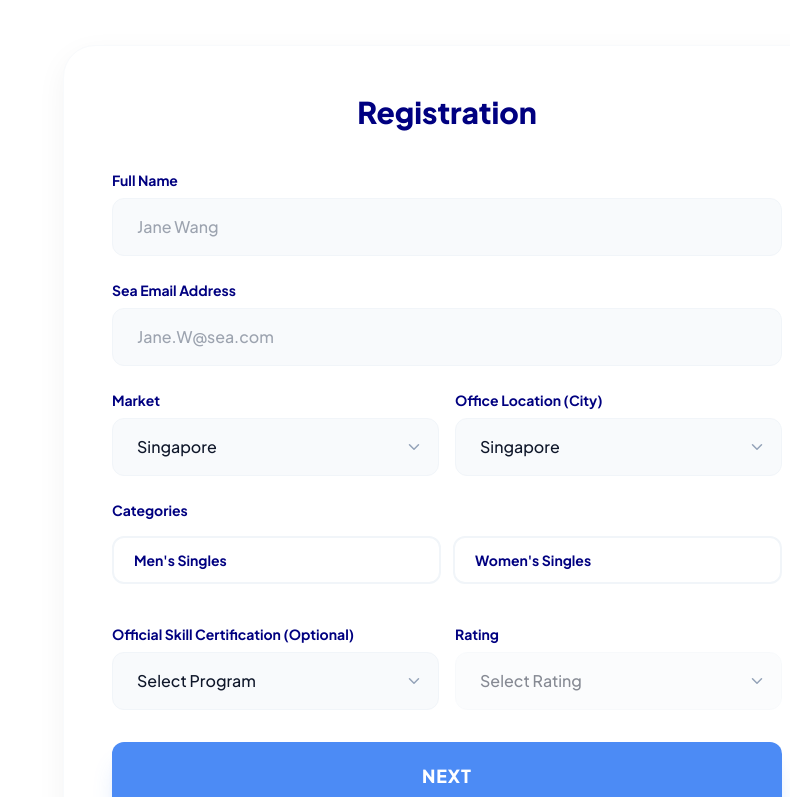
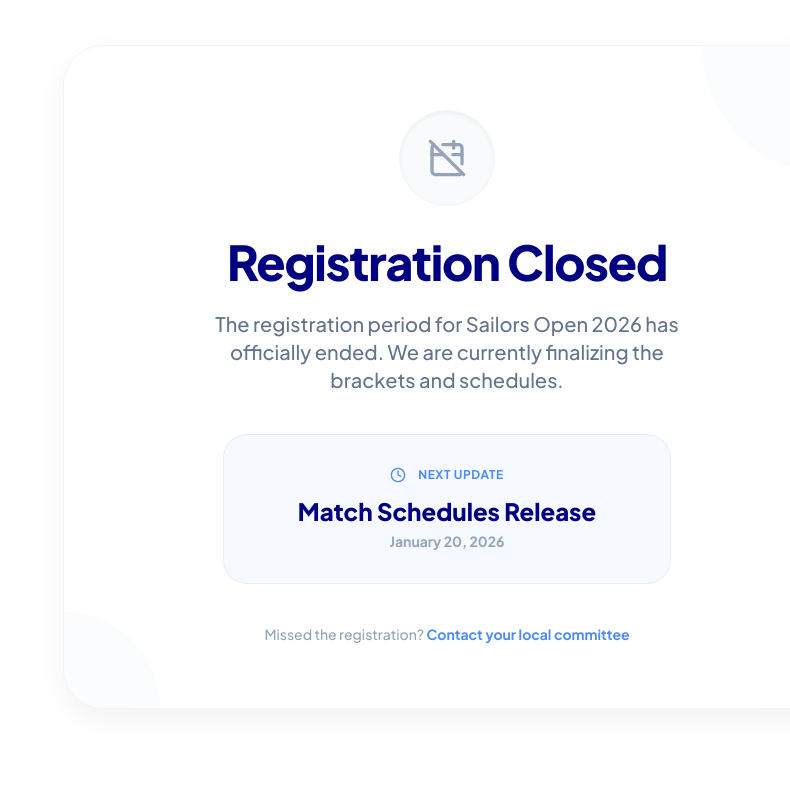
Before and after one commit to gokingsg/sailor_open_test2, a React (Vite) app: page / in a window 1280 px wide. Shown: the part 5980-6777 px from the top of the page, without its empty margins (490-1280 px from the left). Built offline with nearby package versions, Linux system fonts and the light colour scheme.

Commit message:
fix: Close registration and simplify leaderboard display
Registration is now closed and displays a "Registration Closed" state.
Leaderboard display is simplified by removing "Sets W" and "Sets L" columns.

```diff
--- a/components/LeaderboardSection.tsx
+++ b/components/LeaderboardSection.tsx
@@ -120,8 +120,6 @@ export const LeaderboardSection = ({ onPlayerClick }: LeaderboardSectionProps) =
                 <th className="px-10 py-5 font-black text-[#000080] text-sm uppercase tracking-wider border-r border-white/20 text-center bg-[#c5daf3]">P</th>
                 <th className="px-10 py-5 font-black text-[#000080] text-sm uppercase tracking-wider border-r border-white/20 text-center bg-[#b8d2f0]">W</th>
                 <th className="px-10 py-5 font-black text-[#000080] text-sm uppercase tracking-wider border-r border-white/20 text-center bg-[#abc9ec]">L</th>
-                <th className="px-4 py-5 font-black text-[#000080] text-sm uppercase tracking-wider border-r border-white/20 text-center">Sets W</th>
-                <th className="px-4 py-5 font-black text-[#000080] text-sm uppercase tracking-wider border-r border-white/20 text-center">Sets L</th>
                 <th className="px-4 py-5 font-black text-[#000080] text-sm uppercase tracking-wider border-r border-white/20 text-center">Games W</th>
                 <th className="px-4 py-5 font-black text-[#000080] text-sm uppercase tracking-wider border-r border-white/20 text-center">Games L</th>
                 <th className="px-6 py-5 font-black text-[#000080] text-sm uppercase tracking-wider border-r border-white/20 text-center">Games % Won</th>
@@ -144,8 +142,6 @@ export const LeaderboardSection = ({ onPlayerClick }: LeaderboardSectionProps) =
                   <td className="px-10 py-5 font-black text-[#000080] border-r border-slate-50 text-center bg-slate-50/40">{entry.played}</td>
                   <td className="px-10 py-5 font-black text-[#000080] border-r border-slate-50 text-center bg-slate-50/60">{entry.won}</td>
                   <td className="px-10 py-5 font-black text-[#000080] border-r border-slate-50 text-center bg-slate-50/80">{entry.lost}</td>
-                  <td className="px-4 py-5 font-medium text-slate-600 border-r border-slate-50 text-center">{entry.setsW}</td>
-                  <td className="px-4 py-5 font-medium text-slate-600 border-r border-slate-50 text-center">{entry.setsL}</td>
                   <td className="px-4 py-5 font-medium text-slate-600 border-r border-slate-50 text-center">{entry.gamesW}</td>
                   <td className="px-4 py-5 font-medium text-slate-600 border-r border-slate-50 text-center">{entry.gamesL}</td>
                   <td className="px-6 py-5 font-medium text-slate-600 border-r border-slate-50 text-center">{entry.gamesPct}</td>
@@ -154,7 +150,7 @@ export const LeaderboardSection = ({ onPlayerClick }: LeaderboardSectionProps) =
               ))}
               {LEADERBOARD_DATA.length === 0 && (
                 <tr>
-                   <td colSpan={11} className="px-6 py-12 text-center text-slate-400 font-bold italic">
+                   <td colSpan={9} className="px-6 py-12 text-center text-slate-400 font-bold italic">
                       No match results recorded yet for this selection.
                    </td>
                 </tr>
@@ -178,14 +174,10 @@ export const LeaderboardSection = ({ onPlayerClick }: LeaderboardSectionProps) =
               <span className="text-slate-500 font-medium">Matches Won and Lost.</span>
             </li>
             <li className="flex gap-2 text-sm">
-              <span className="font-black text-[#000080] min-w-[80px]">Sets W/L:</span>
-              <span className="text-slate-500 font-medium">Sets Won and Lost for the season.</span>
-            </li>
-            <li className="flex gap-2 text-sm">
               <span className="font-black text-[#000080] min-w-[80px]">Games W/L:</span>
               <span className="text-slate-500 font-medium">Your total games Won and Lost.</span>
             </li>
-            <li className="flex gap-2 text-sm md:col-span-2">
+            <li className="flex gap-2 text-sm">
               <span className="font-black text-[#000080] min-w-[80px]">Games % Won:</span>
               <span className="text-slate-500 font-medium">Percentage of Games Won.</span>
             </li>
--- a/components/RegistrationFlow.tsx
+++ b/components/RegistrationFlow.tsx
@@ -1,7 +1,6 @@
-
 import React, { useState } from 'react';
 import { motion, AnimatePresence } from 'framer-motion';
-import { ChevronDown, Check, Trophy } from 'lucide-react';
+import { ChevronDown, Check, Trophy, CalendarOff, Clock } from 'lucide-react';
 import { CATEGORIES, LOCATIONS, QUESTIONS, RATING_PROGRAMS, RATINGS_MAP } from '../constants';
 
 export const RegistrationFlow = () => {
@@ -16,6 +15,9 @@ export const RegistrationFlow = () => {
 
   const [ratingProgram, setRatingProgram] = useState('');
   const [ratingValue, setRatingValue] = useState('');
+
+  // Set this to true to show the Registration Closed state
+  const REGISTRATION_CLOSED = true;
 
   const currentQuestion = QUESTIONS[currentQuestionIdx];
   const matchmakerProgress = ((currentQuestionIdx + 1) / QUESTIONS.length) * 100;
@@ -90,6 +92,53 @@ export const RegistrationFlow = () => {
     const answer = answers[currentQuestionIdx];
     return Array.isArray(answer) ? answer.includes(optionId) : answer === optionId;
   };
+
+  if (REGISTRATION_CLOSED) {
+    return (
+      <section id="registration-flow" className="py-24 px-6 lg:px-12 xl:px-24 bg-white min-h-[60vh] flex items-center justify-center">
+        <div className="max-w-3xl w-full mx-auto">
+          {/* Fixed Framer Motion type error by casting props to any */}
+          <motion.div
+            {...({
+              initial: { opacity: 0, y: 20 },
+              animate: { opacity: 1, y: 0 },
+              transition: { duration: 0.6 }
+            } as any)}
+            className="bg-white rounded-[2.5rem] p-12 lg:p-16 text-center card-shadow border border-slate-100 relative overflow-hidden"
+          >
+            {/* Decorative background elements */}
+            <div className="absolute top-0 right-0 w-64 h-64 bg-slate-50 rounded-full -mr-32 -mt-32 z-0 opacity-50" />
+            <div className="absolute bottom-0 left-0 w-48 h-48 bg-slate-50 rounded-full -ml-24 -mb-24 z-0 opacity-50" />
+
+            <div className="relative z-10 flex flex-col items-center">
+              <div className="w-24 h-24 bg-slate-50 text-slate-400 rounded-full flex items-center justify-center mb-8 shadow-inner border border-slate-100">
+                <CalendarOff size={40} />
+              </div>
+
+              <h2 className="text-3xl lg:text-5xl font-black text-[#000080] mb-6 tracking-tight">Registration Closed</h2>
+
+              <p className="text-lg lg:text-xl text-slate-500 font-medium mb-10 max-w-lg leading-relaxed">
+                The registration period for Sailors Open 2026 has officially ended. We are currently finalizing the brackets and schedules.
+              </p>
+
+              <div className="p-8 bg-[#4c8bf5]/5 rounded-3xl border border-[#4c8bf5]/10 max-w-md w-full backdrop-blur-sm">
+                  <div className="flex items-center justify-center gap-3 text-[#4c8bf5] font-bold mb-3 uppercase tracking-wider text-xs">
+                    <Clock size={16} />
+                    <span>Next Update</span>
+                  </div>
+                  <p className="text-[#000080] font-black text-2xl mb-1">Match Schedules Release</p>
+                  <p className="text-slate-400 text-sm font-bold">January 20, 2026</p>
+              </div>
+
+              <p className="mt-10 text-slate-400 text-sm font-medium">
+                Missed the registration? <a href="#contact-section" className="text-[#4c8bf5] hover:underline font-bold">Contact your local committee</a>
+              </p>
+            </div>
+          </motion.div>
+        </div>
+      </section>
+    );
+  }
 
   return (
     <section id="registration-flow" className="py-24 px-6 lg:px-12 xl:px-24 bg-white min-h-screen flex items-center justify-center">
```
Also changed, not shown: public/bg_left_bar.png (deleted), public/logo.png (deleted).
